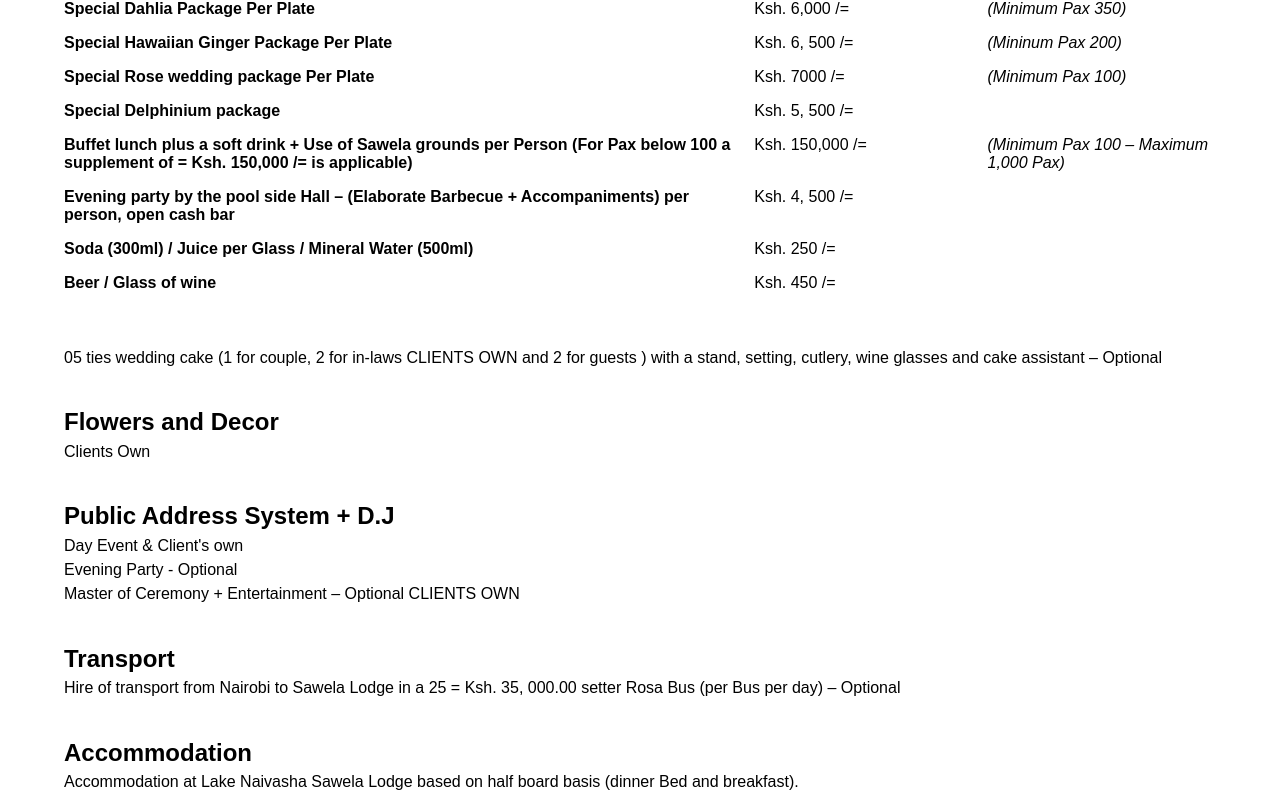
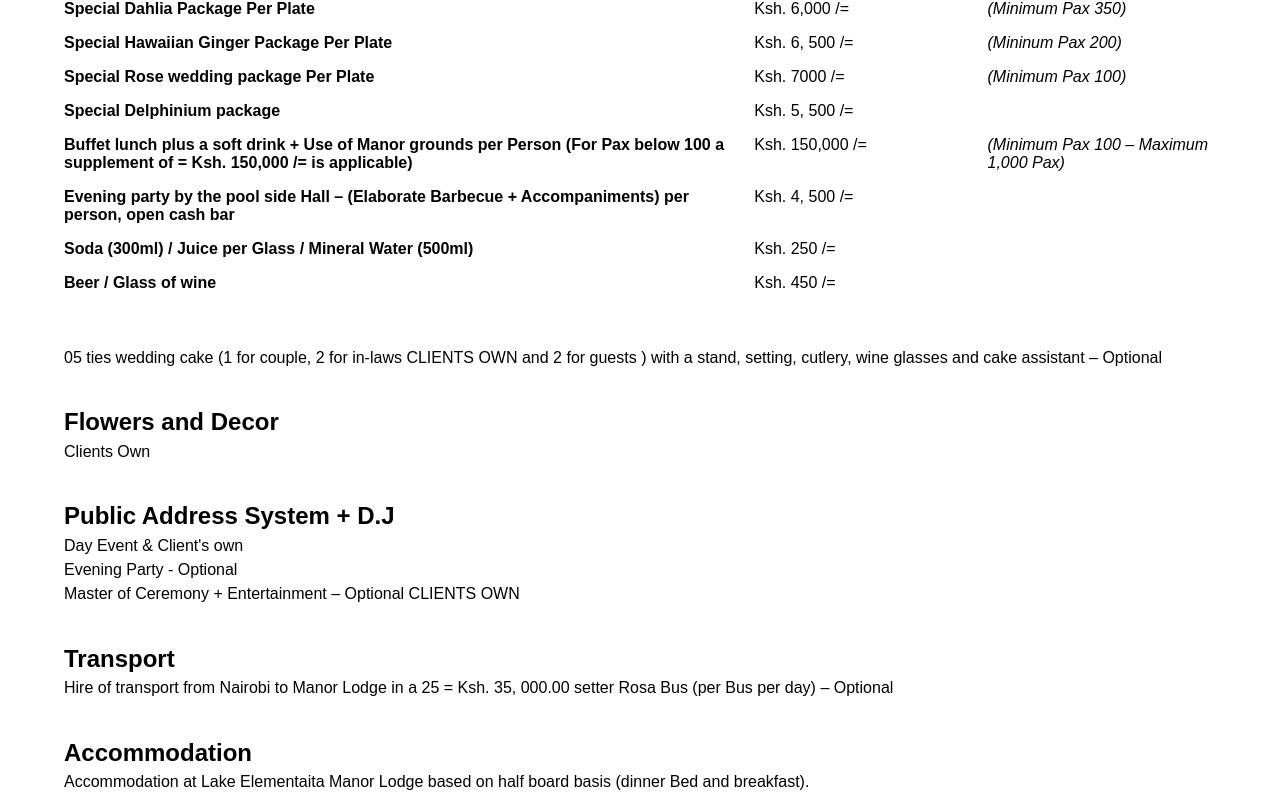
Before and after one commit to Mosaremothomas/Lake-Elementaita, a React (Vite) app in the folder front_end/: page /weddings in a window 1280 px wide. Shown: the part 1435-2240 px from the top of the page. Built offline with nearby package versions, Linux system fonts and the light colour scheme.

Commit message:
more correction for weddings content

```diff
--- a/front_end/src/containers/Weddings/index.jsx
+++ b/front_end/src/containers/Weddings/index.jsx
@@ -66,7 +66,7 @@
             <p></p>
           </div>
           <div className="package">
-            <p>Buffet lunch plus a soft drink + Use of Sawela grounds per Person (For Pax below 100 a supplement of = Ksh. 150,000 /= is applicable)</p>
+            <p>Buffet lunch plus a soft drink + Use of Manor grounds per Person (For Pax below 100 a supplement of = Ksh. 150,000 /= is applicable)</p>
             <p>Ksh. 150,000 /=</p>
             <p>(Minimum Pax 100 – Maximum 1,000 Pax)</p>
           </div>
@@ -106,12 +106,12 @@
 
       <div className="content">
         <h2>Transport</h2>
-        <p>Hire of transport from Nairobi to Sawela Lodge in a 25 = Ksh. 35, 000.00 setter Rosa Bus (per Bus per day) – Optional</p>
+        <p>Hire of transport from Nairobi to Manor Lodge in a 25 = Ksh. 35, 000.00 setter Rosa Bus (per Bus per day) – Optional</p>
       </div>
 
       <div className="content">
         <h2>Accommodation</h2>
-        <p>Accommodation at Lake Naivasha Sawela Lodge based on half board basis (dinner Bed and breakfast).</p>
+        <p>Accommodation at Lake Elementaita Manor Lodge based on half board basis (dinner Bed and breakfast).</p>
       </div>
 
       <div className="content">
```
